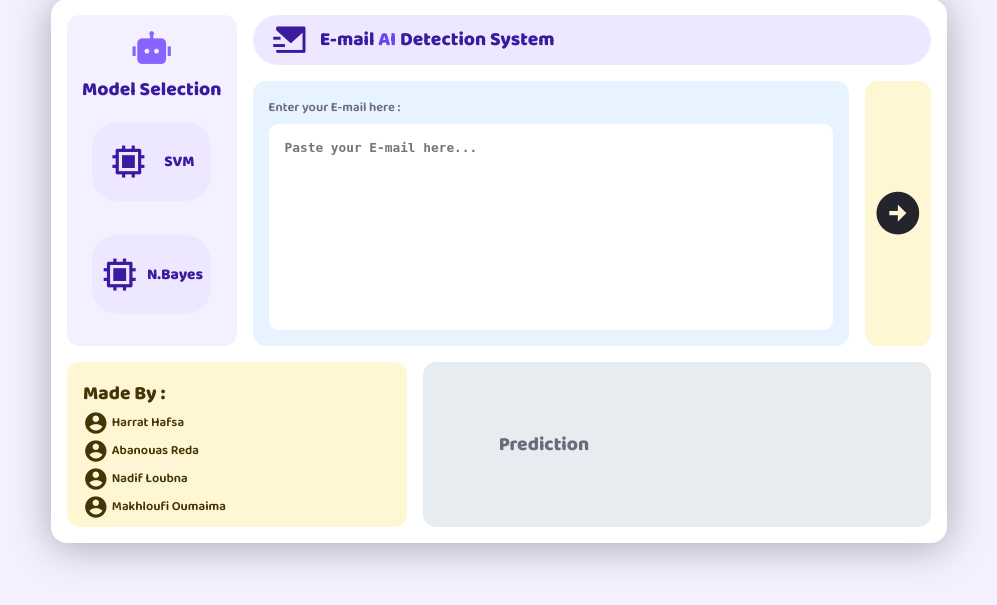
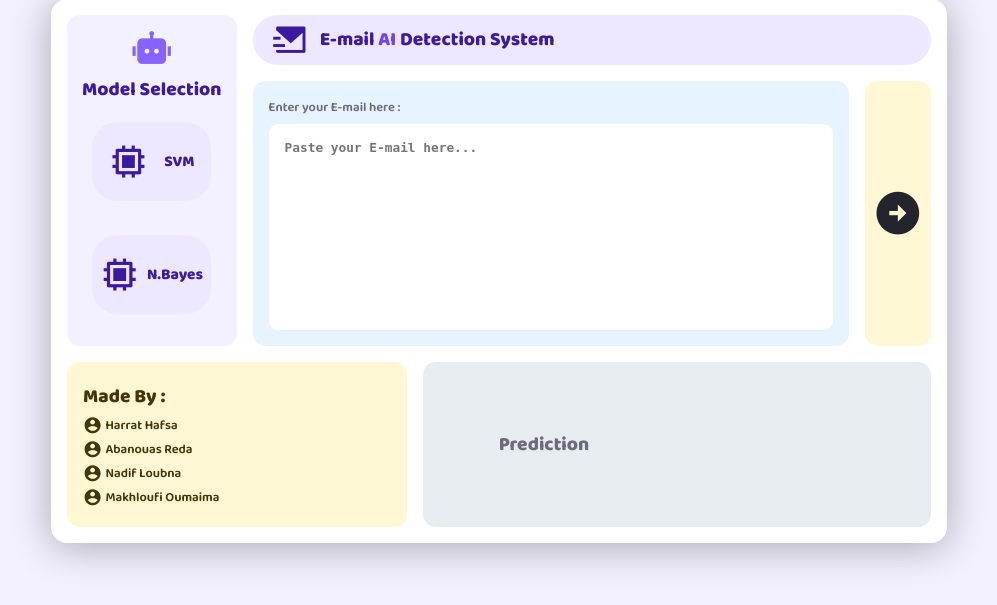
Before and after one commit to RedaAbanouas/Projet_ML_emails, a Flask app: page / in a window 1280 px wide. Shown: the part 129-734 px from the top of the page, without its empty margins (141-1138 px from the left). Run offline with Flask 3, Linux system fonts and the light colour scheme; parts of the project's set-up code (start-up, migrations or seed data) failed here and were passed over; some libraries are stand-ins or nearby versions.

Commit message:
final-version

```diff
--- a/app.py
+++ b/app.py
@@ -9,9 +9,9 @@ import stanza
 nltk.download("stopwords")
 
 stop_words_fr = stopwords.words('french')
+nlp = stanza.Pipeline("fr", processors="tokenize,mwt,pos,lemma")
 
 def normalize(text):
-    nlp = stanza.Pipeline("fr", processors="tokenize,mwt,pos,lemma")
     doc = nlp(text)
     lemmatized_filtered_text = [word.lemma.lower() for sentence in doc.sentences for word in sentence.words if word.lemma.lower() not in stop_words_fr]
     return " ".join(lemmatized_filtered_text)
@@ -61,4 +61,4 @@ def predict():
 
 
 if __name__ == "__main__" :
-    app.run(host='127.0.0.1', port='8000', debug=False)
+    app.run(host='127.0.0.1', port='8000', debug=True)
--- a/static/style.css
+++ b/static/style.css
@@ -256,7 +256,7 @@ input[type="radio"]:checked + label{
     font-weight: 600;
 }
 .ri-account-circle-fill{
-    font-size: 2vw;
+    font-size: 1.5vw;
 }
 .pred-res{
     width: 60%;
```
Also changed, not shown: README.md (deleted), 1 other file.
